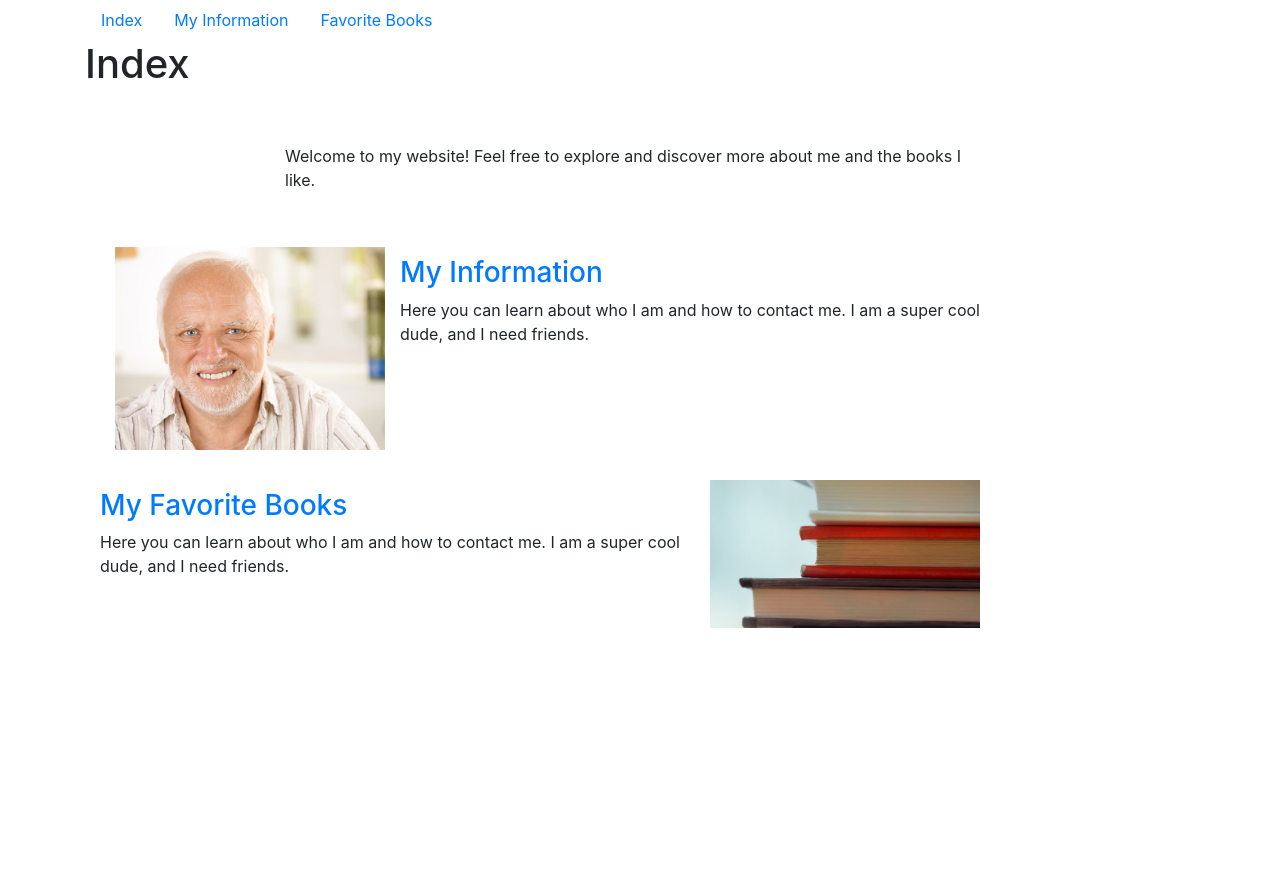
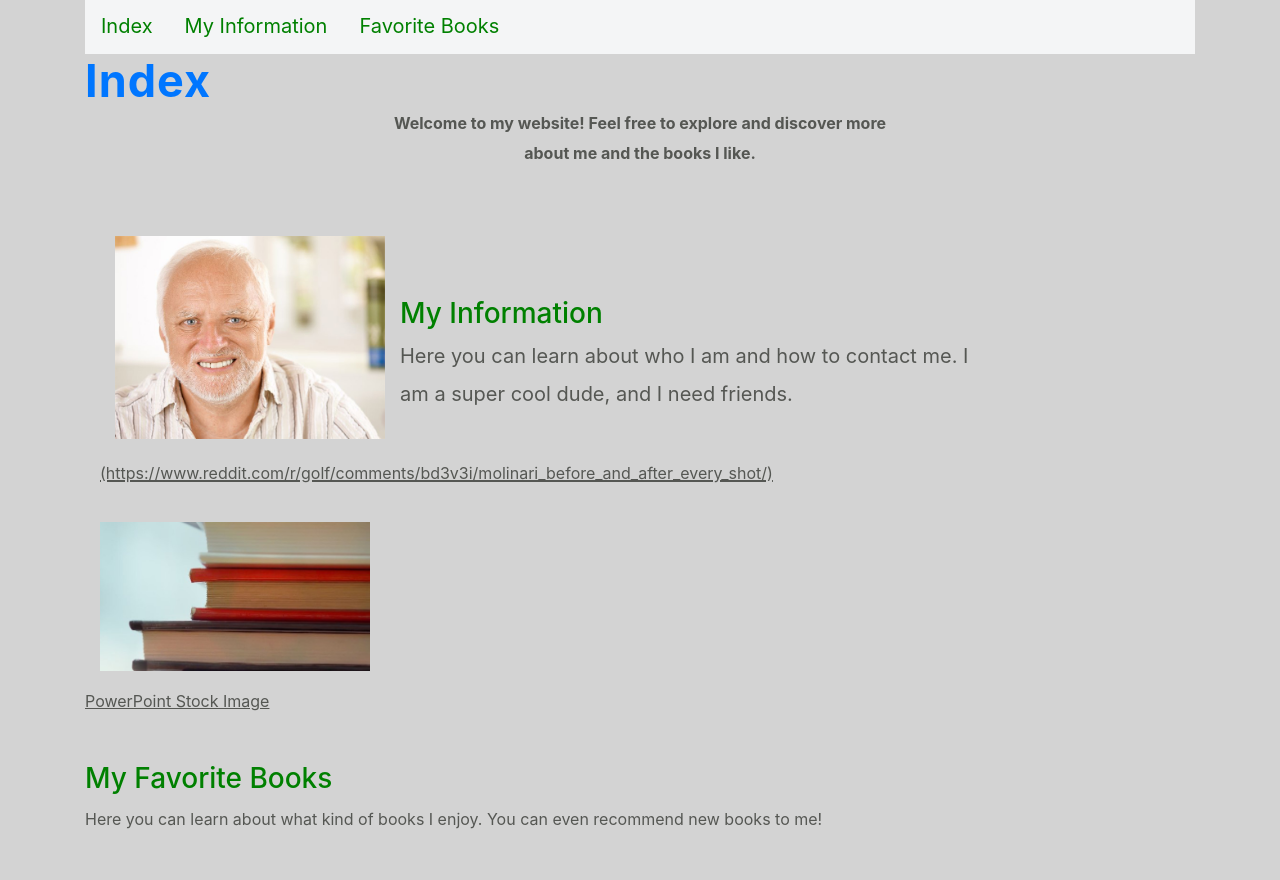
Before and after one commit to iu-msis/1-html-review-mkmopps, a plain HTML site: page public/index.html in a window 1280 px wide. Before the commit the page ends 800 px from the top, so only its background shows below. Drawn offline with nearby package versions, Linux system fonts and the light colour scheme.

Commit message:
Third Update (CSS)
Final changes made to create a styled site for Harold

```diff
--- a/public/css/stylesheet.css
+++ b/public/css/stylesheet.css
@@ -1,4 +1,38 @@
+header {
+	padding-top: 20px;
+	height: 87px;
+}
+
 body {
-  font-size: 14px;
-  color: black;
+	font: sans-serif;
+	line-height: 1.88889;
+	color: #555753;
+	background-color: lightgray;
+	margin: 0;
+	padding: 0;
+  font-size: 20px;
+	}
+
+h1  {
+	font: sans-serif;
+	letter-spacing: 1px;
+	margin-bottom: 0;
+	color: #0076FF;
+  font-weight: bold;
+  font-size: 45px;
+	}
+
+#Intro {
+  font-weight:bold;
+  font-size: 16px;
+  text-align: center;
 }
+
+.nav {
+  background-color: #F4F5F6;
+}
+
+a {
+  color: green;
+  font-size: 20px;
+}
--- a/public/index.html
+++ b/public/index.html
@@ -2,7 +2,8 @@
 <html>
 <head>
   <title>Index</title>
-  <link rel="stylesheet" href="https://stackpath.bootstrapcdn.com/bootstrap/4.5.2/css/bootstrap.min.css" integrity="sha384-JcKb8q3iqJ61gNV9KGb8thSsNjpSL0n8PARn9HuZOnIxN0hoP+VmmDGMN5t9UJ0Z" crossorigin="anonymous">
+  <link rel="stylesheet" href="https://stackpath.bootstrapcdn.com/bootstrap/4.5.2/css/bootstrap.min.css" integrity="sha384-JcKb8q3iqJ61gNV9KGb8thSsNjpSL0n8PARn9HuZOnIxN0hoP+VmmDGMN5t9UJ0Z" crossorigin="anonymous"/>
+  <link rel="stylesheet" href="css/stylesheet.css"/>
   <div class="container">
     <ul class="nav">
     <li class="nav-item">
@@ -21,37 +22,37 @@
       <div class="row">
         <div class="col">
         </div>
-    <div class="col-8">
         <br>
         <br>
-  <p>Welcome to my website! Feel free to explore and discover more about me and the books I like.</p>
         <br>
-</div>
+    <div class="col-6" id="Intro"> Welcome to my website! Feel free to explore and discover more about me and the books I like.</div>
+<br>
+
 <div class="col">
   </div>
 <br>
 <div class="col-10">
+  <a target="_blank" href="img/Harold_Chambers.jpg">
     <img src="img/Harold_Chambers.jpg" class="rounded float-left" alt="Image of Harold Chambers" width="300px" style="padding: 15px">
+      </a>
+      <br>
       <br>
       <a href="info.html">
         <h3> My Information</h3>
       </a>
       <p> Here you can learn about who I am and how to contact me. I am a super cool dude, and I need friends. </p>
+    <p align="left"><ins cite="https://www.reddit.com/r/golf/comments/bd3v3i/molinari_before_and_after_every_shot/"><small>(https://www.reddit.com/r/golf/comments/bd3v3i/molinari_before_and_after_every_shot/)</ins></p>
 </div>
 
-<div class="col">
-</div>
-  <br>
-  <br>
-  <br>
-  <div class="col-10">
-    <img src="img/Bookscrop.jpg" class="rounded float-right" alt="Image of Stacked Books" width="300px" style="padding: 15px">
+    <a target="_blank" href="img/Bookscrop.jpg">
+      <img src="img/Bookscrop.jpg" class="rounded" alt="Image of Stacked Books" width="300px" style="padding: 15px">
+      </a>
+      <p align="left"><ins cite="">PowerPoint Stock Image</ins></p>
       <br>
       <a href="books.html">
         <h3>My Favorite Books</h3>
       </a>
-    <p> Here you can learn about who I am and how to contact me. I am a super cool dude, and I need friends. </p>
-  </div>
-  <div class="col">
-  </div>
+    <p> Here you can learn about what kind of books I enjoy. You can even recommend new books to me! </p>
+<br>
+
 </html>
```
Also changed, not shown: public/books.html (+8 -5 lines), public/info.html (+11 -3 lines). Lines whose indentation alone changed are shown as unchanged.
